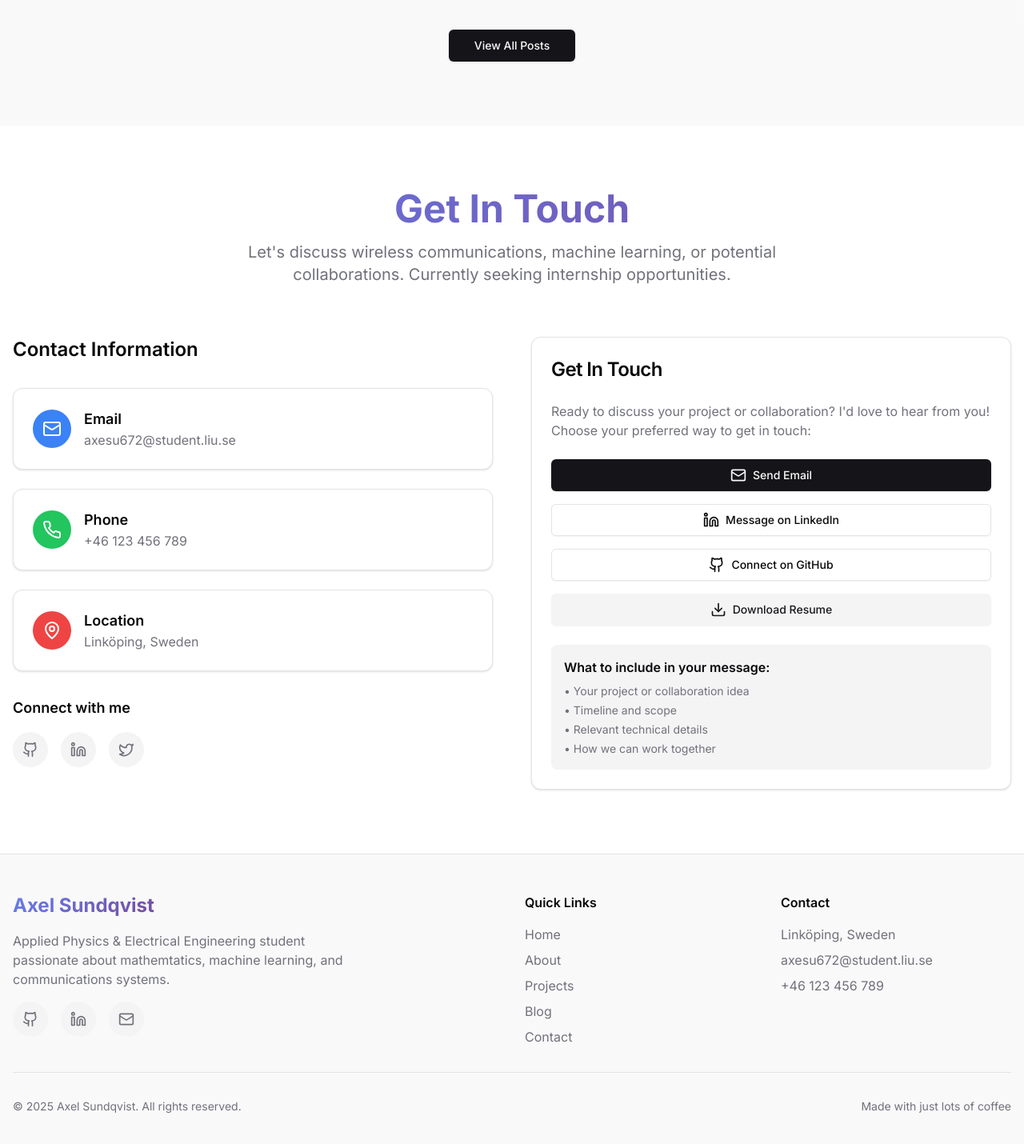
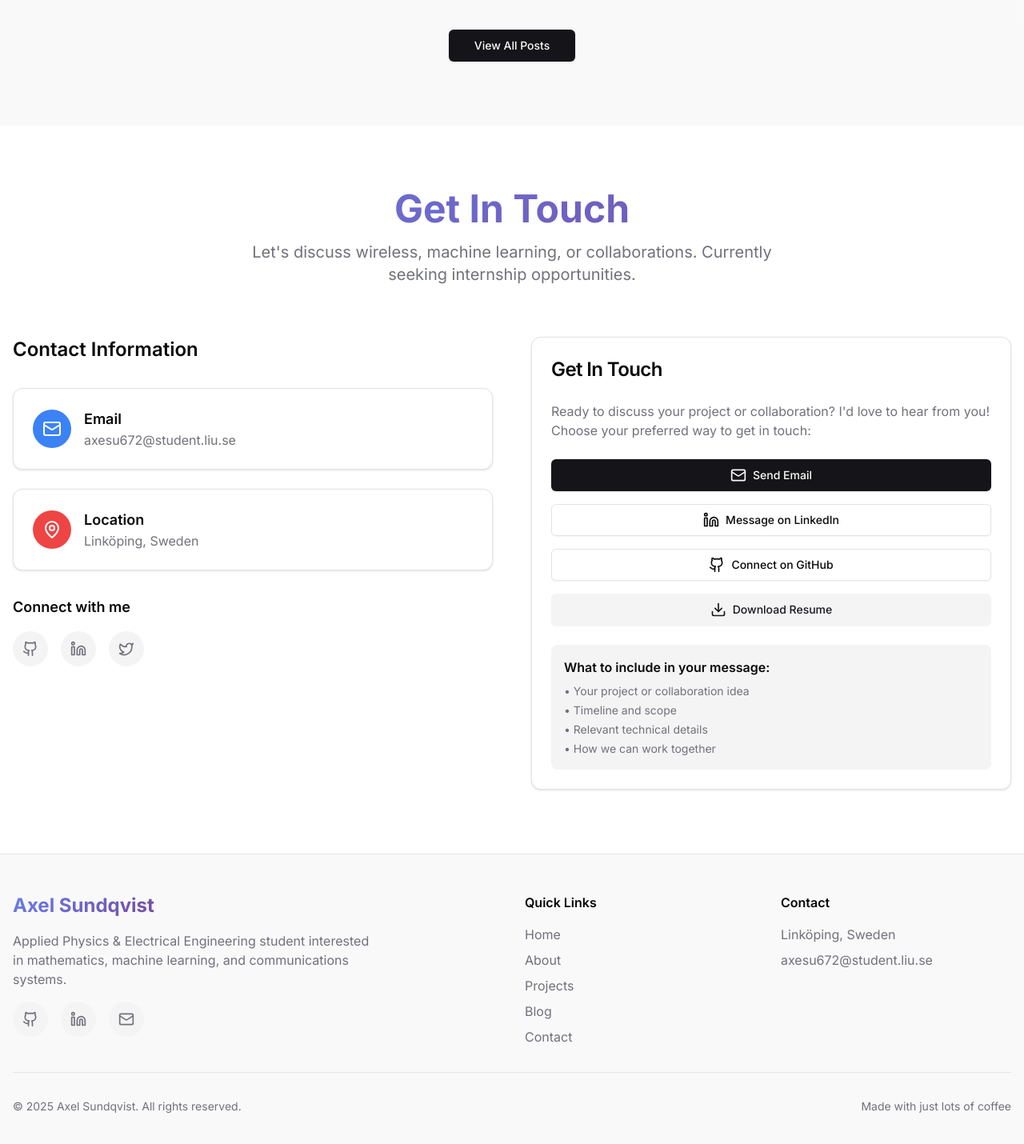
Before and after one commit to AxelSuu/AxelSundqvist, a React (Vite) app: page / in a window 1280 px wide. Shown: the part 6069-7499 px from the top of the page at 80% size. Built offline with nearby package versions, Linux system fonts and the light colour scheme.

Commit message:
contact info

```diff
--- a/src/components/portfolio/contact.tsx
+++ b/src/components/portfolio/contact.tsx
@@ -1,6 +1,6 @@
 import { Card, CardContent, CardHeader, CardTitle } from '@/components/ui/card'
 import { Button } from '@/components/ui/button'
-import { Mail, Phone, MapPin, Github, Linkedin, Twitter, Download } from 'lucide-react'
+import { Mail, MapPin, Github, Linkedin, Twitter, Download } from 'lucide-react'
 import { downloadResume } from '@/lib/resume-utils'
 
 const Contact = () => {
@@ -11,13 +11,6 @@ const Contact = () => {
       content: 'axesu672@student.liu.se',
       href: 'mailto:axesu672@student.liu.se',
       color: 'bg-blue-500',
-    },
-    {
-      icon: Phone,
-      title: 'Phone',
-      content: '+46 123 456 789',
-      href: 'tel:+46123456789',
-      color: 'bg-green-500',
     },
     {
       icon: MapPin,
@@ -55,7 +48,7 @@ const Contact = () => {
         <div className="text-center mb-16">
           <h2 className="text-4xl md:text-5xl font-bold mb-4 gradient-text">Get In Touch</h2>
           <p className="text-xl text-muted-foreground max-w-2xl mx-auto">
-            Let's discuss wireless communications, machine learning, or potential collaborations.
+            Let's discuss wireless, machine learning, or collaborations.
             Currently seeking internship opportunities.
           </p>
         </div>
--- a/src/components/portfolio/footer.tsx
+++ b/src/components/portfolio/footer.tsx
@@ -42,7 +42,7 @@ const Footer = () => {
               <span className="gradient-text">Axel Sundqvist</span>
             </div>
             <p className="text-muted-foreground mb-4 max-w-md">
-              Applied Physics & Electrical Engineering student passionate about mathemtatics,
+              Applied Physics & Electrical Engineering student interested in mathematics,
               machine learning, and communications systems.
             </p>
             <div className="flex space-x-4">
@@ -84,7 +84,6 @@ const Footer = () => {
             <div className="space-y-2 text-muted-foreground">
               <p>Linköping, Sweden</p>
               <p>axesu672@student.liu.se</p>
-              <p>+46 123 456 789</p>
             </div>
           </div>
         </div>
```
